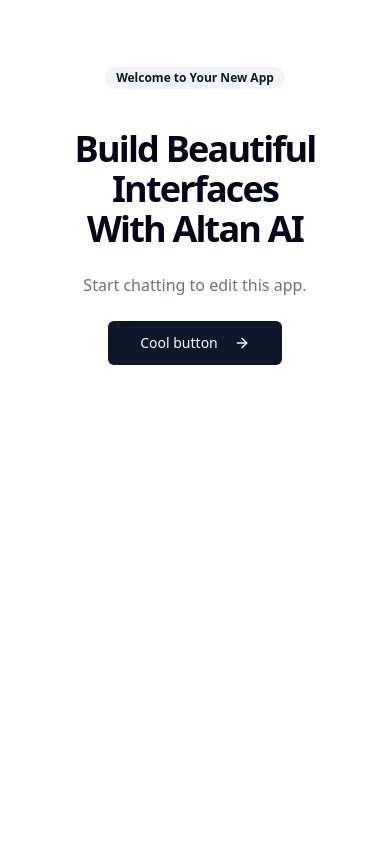
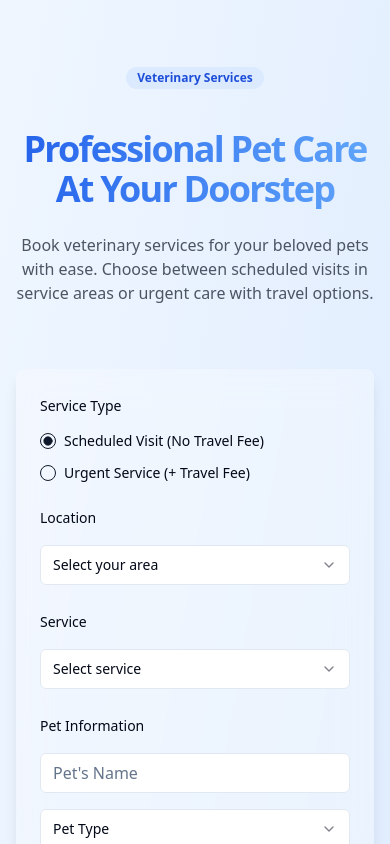
Before and after one commit to altanlabs/8f06b5-vet, a React (Vite) app: page / in a window 390 px wide. Built offline with nearby package versions, Linux system fonts and the light colour scheme; what @radix-ui/themes would draw is missing.

Commit message:
New commit

```diff
--- /dev/null
+++ b/src/components/blocks/booking-form.tsx
@@ -0,0 +1,111 @@
+import { useState } from 'react'
+import { Button } from '@/components/ui/button'
+import { Card } from '@/components/ui/card'
+import { Calendar } from '@/components/ui/calendar'
+import { Input } from '@/components/ui/input'
+import { Label } from '@/components/ui/label'
+import { RadioGroup, RadioGroupItem } from '@/components/ui/radio-group'
+import { Select, SelectContent, SelectItem, SelectTrigger, SelectValue } from '@/components/ui/select'
+
+export function BookingForm() {
+  const [date, setDate] = useState<Date | undefined>(undefined)
+  const [bookingType, setBookingType] = useState('scheduled')
+
+  return (
+    <Card className="p-6 backdrop-blur-lg bg-white/30 dark:bg-slate-900/30 border-none shadow-lg">
+      <form className="space-y-6">
+        <div className="space-y-4">
+          <Label>Service Type</Label>
+          <RadioGroup
+            defaultValue="scheduled"
+            onValueChange={setBookingType}
+            className="flex flex-col space-y-2"
+          >
+            <div className="flex items-center space-x-2">
+              <RadioGroupItem value="scheduled" id="scheduled" />
+              <Label htmlFor="scheduled">Scheduled Visit (No Travel Fee)</Label>
+            </div>
+            <div className="flex items-center space-x-2">
+              <RadioGroupItem value="urgent" id="urgent" />
+              <Label htmlFor="urgent">Urgent Service (+ Travel Fee)</Label>
+            </div>
+          </RadioGroup>
+        </div>
+
+        <div className="space-y-4">
+          <Label>Location</Label>
+          <Select>
+            <SelectTrigger>
+              <SelectValue placeholder="Select your area" />
+            </SelectTrigger>
+            <SelectContent>
+              <SelectItem value="area1">Downtown</SelectItem>
+              <SelectItem value="area2">North Side</SelectItem>
+              <SelectItem value="area3">South Side</SelectItem>
+            </SelectContent>
+          </Select>
+        </div>
+
+        <div className="space-y-4">
+          <Label>Service</Label>
+          <Select>
+            <SelectTrigger>
+              <SelectValue placeholder="Select service" />
+            </SelectTrigger>
+            <SelectContent>
+              <SelectItem value="checkup">Regular Check-up</SelectItem>
+              <SelectItem value="vaccination">Vaccination</SelectItem>
+              <SelectItem value="emergency">Emergency Care</SelectItem>
+            </SelectContent>
+          </Select>
+        </div>
+
+        <div className="space-y-4">
+          <Label>Pet Information</Label>
+          <Input placeholder="Pet's Name" />
+          <Select>
+            <SelectTrigger>
+              <SelectValue placeholder="Pet Type" />
+            </SelectTrigger>
+            <SelectContent>
+              <SelectItem value="dog">Dog</SelectItem>
+              <SelectItem value="cat">Cat</SelectItem>
+              <SelectItem value="other">Other</SelectItem>
+            </SelectContent>
+          </Select>
+        </div>
+
+        <div className="space-y-4">
+          <Label>Select Date</Label>
+          <Calendar
+            mode="single"
+            selected={date}
+            onSelect={setDate}
+            className="rounded-md border"
+          />
+        </div>
+
+        <div className="space-y-4">
+          <Label>Available Time Slots</Label>
+          <Select>
+            <SelectTrigger>
+              <SelectValue placeholder="Select time" />
+            </SelectTrigger>
+            <SelectContent>
+              <SelectItem value="9">9:00 AM</SelectItem>
+              <SelectItem value="10">10:00 AM</SelectItem>
+              <SelectItem value="11">11:00 AM</SelectItem>
+              <SelectItem value="14">2:00 PM</SelectItem>
+              <SelectItem value="15">3:00 PM</SelectItem>
+              <SelectItem value="16">4:00 PM</SelectItem>
+            </SelectContent>
+          </Select>
+        </div>
+
+        <Button type="submit" className="w-full bg-blue-600 hover:bg-blue-700">
+          Book Appointment
+        </Button>
+      </form>
+    </Card>
+  )
+}
--- a/src/pages/index.tsx
+++ b/src/pages/index.tsx
@@ -1,37 +1,62 @@
 import { Badge } from "@/components/ui/badge"
-import { Button } from "@/components/ui/button"
 import { motion } from "framer-motion"
-import { ArrowRight } from "lucide-react"
-import { useNavigate } from "react-router-dom"
-
+import { BookingForm } from "@/components/blocks/booking-form"
 
 export default function IndexPage() {
-  const navigate = useNavigate()
-
   return (
-    <div className="container mx-auto px-4 py-16 space-y-32">
+    <div className="min-h-screen bg-gradient-to-br from-blue-50 to-blue-100 dark:from-blue-950 dark:to-slate-900">
+      <div className="container mx-auto px-4 py-16 space-y-16">
         {/* Hero Section */}
         <motion.section
           className="text-center space-y-6"
-        initial={{ opacity: 0 }}
-        animate={{ opacity: 1 }}
+          initial={{ opacity: 0, y: 20 }}
+          animate={{ opacity: 1, y: 0 }}
           transition={{ duration: 0.8 }}
         >
-        <Badge variant="secondary" className="mb-4">
-          Welcome to Your New App
+          <Badge variant="secondary" className="mb-4 bg-blue-100 text-blue-700 dark:bg-blue-900 dark:text-blue-100">
+            Veterinary Services
           </Badge>
-        <h1 className="text-4xl font-bold tracking-tighter sm:text-5xl md:text-6xl lg:text-7xl">
-          Build Beautiful Interfaces
+          <h1 className="text-4xl font-bold tracking-tighter sm:text-5xl md:text-6xl lg:text-7xl bg-clip-text text-transparent bg-gradient-to-r from-blue-600 to-blue-400">
+            Professional Pet Care
             <br />
-          With Altan AI
+            At Your Doorstep
           </h1>
-        <p className="mx-auto max-w-[700px] text-gray-500 md:text-xl dark:text-gray-400">
-          Start chatting to edit this app.
+          <p className="mx-auto max-w-[700px] text-gray-600 md:text-xl dark:text-gray-300">
+            Book veterinary services for your beloved pets with ease. Choose between scheduled visits in service areas or urgent care with travel options.
           </p>
-        <Button size="lg" className="mt-4" onClick={() => navigate('/')}>
-          Cool button <ArrowRight className="ml-2 h-4 w-4" />
-        </Button>
         </motion.section>
+
+        {/* Booking Section */}
+        <motion.section
+          initial={{ opacity: 0, y: 20 }}
+          animate={{ opacity: 1, y: 0 }}
+          transition={{ duration: 0.8, delay: 0.2 }}
+          className="max-w-2xl mx-auto"
+        >
+          <BookingForm />
+        </motion.section>
+
+        {/* Features Section */}
+        <motion.section
+          initial={{ opacity: 0, y: 20 }}
+          animate={{ opacity: 1, y: 0 }}
+          transition={{ duration: 0.8, delay: 0.4 }}
+          className="grid md:grid-cols-3 gap-8 text-center"
+        >
+          <div className="p-6 rounded-lg backdrop-blur-lg bg-white/30 dark:bg-slate-900/30 border-none shadow-lg">
+            <h3 className="text-xl font-semibold text-blue-600 dark:text-blue-400 mb-2">Scheduled Visits</h3>
+            <p className="text-gray-600 dark:text-gray-300">Book regular check-ups and treatments in our service areas with no travel fee.</p>
+          </div>
+          <div className="p-6 rounded-lg backdrop-blur-lg bg-white/30 dark:bg-slate-900/30 border-none shadow-lg">
+            <h3 className="text-xl font-semibold text-blue-600 dark:text-blue-400 mb-2">Urgent Care</h3>
+            <p className="text-gray-600 dark:text-gray-300">24/7 emergency services available with additional travel fee for your pet's urgent needs.</p>
+          </div>
+          <div className="p-6 rounded-lg backdrop-blur-lg bg-white/30 dark:bg-slate-900/30 border-none shadow-lg">
+            <h3 className="text-xl font-semibold text-blue-600 dark:text-blue-400 mb-2">Easy Booking</h3>
+            <p className="text-gray-600 dark:text-gray-300">Simple online booking system with real-time availability in your area.</p>
+          </div>
+        </motion.section>
+      </div>
     </div>
   )
 }
```
Lines whose indentation alone changed are shown as unchanged.
